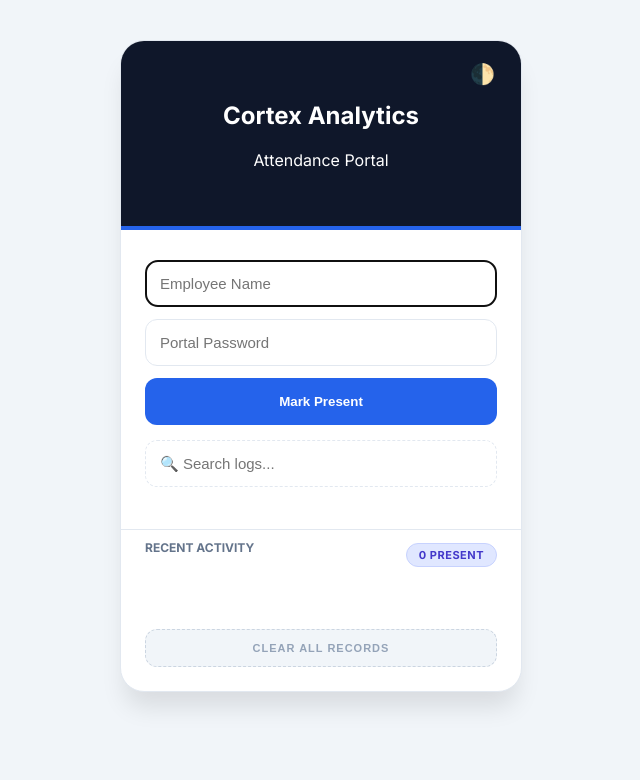
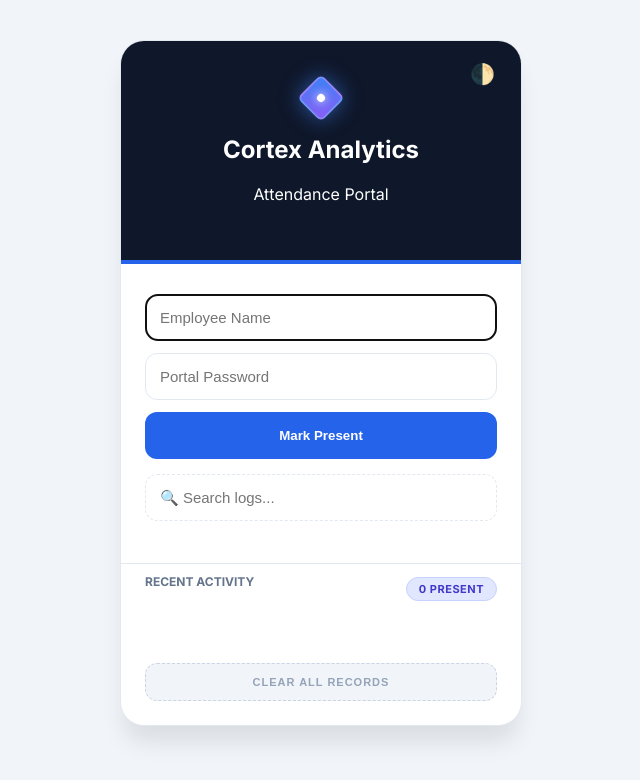
Before and after one commit to harshsharma3117/attendace-portal-cortexanalytics, a website: page index.html in a window 1280 px wide. Shown: the whole page, without its empty margins (319-959 px from the left). Drawn offline with Linux system fonts and the light colour scheme; no server answers.

Commit message:
Update style.css

```diff
--- a/style.css
+++ b/style.css
@@ -121,6 +121,38 @@ body.dark-mode .clear-btn {
     color: #b91c1c;
     border-color: #fecaca;
 }
+/* The Logo Container */
+.logo-wrapper {
+    display: flex;
+    justify-content: center;
+    margin-bottom: 15px;
+}
+
+/* The Professional Node Icon */
+.tech-node {
+    width: 30px;
+    height: 30px;
+    background: linear-gradient(135deg, #3b82f6, #8b5cf6); /* Blue to Purple gradient */
+    border-radius: 6px;
+    transform: rotate(45deg); /* Turns the square into a diamond */
+    box-shadow: 0 0 20px rgba(59, 130, 246, 0.6); /* The professional glow */
+    position: relative;
+    border: 2px solid rgba(255, 255, 255, 0.2);
+}
+
+/* Adds a "Core" dot inside the diamond */
+.tech-node::after {
+    content: '';
+    position: absolute;
+    width: 8px;
+    height: 8px;
+    background: white;
+    border-radius: 50%;
+    top: 50%;
+    left: 50%;
+    transform: translate(-50%, -50%);
+    box-shadow: 0 0 10px white;
+}
 
 /* Dark mode version of the hover */
 body.dark-mode .clear-btn:hover {
```
